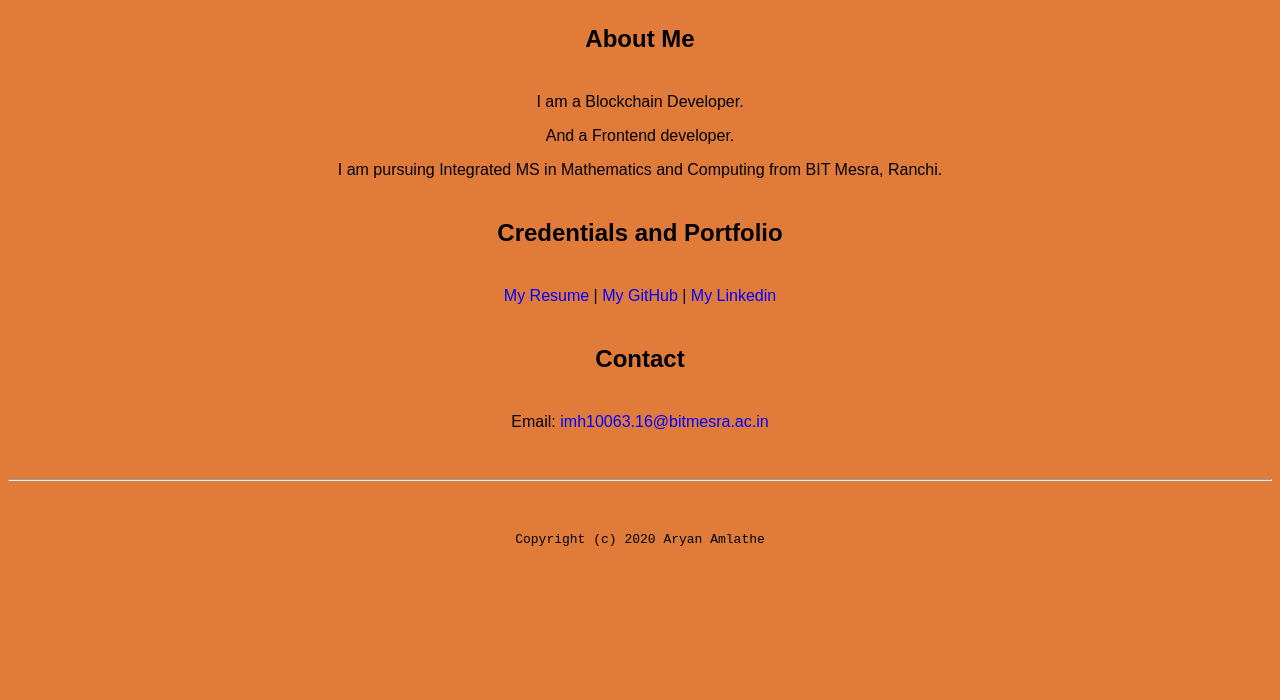
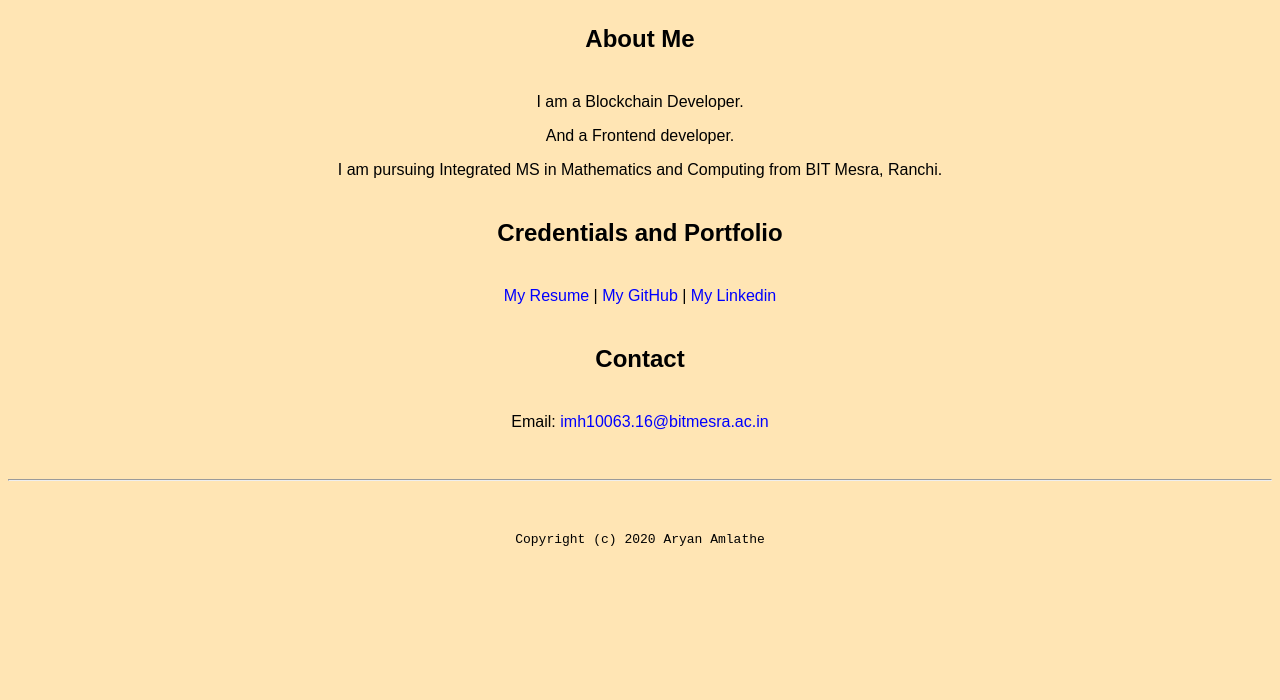
Before and after one commit to Amlathearyan/Amlathearyan.github.io, a plain HTML site: page index.html in a window 1280 px wide. Shown: the part 100-800 px from the top of the page. Drawn offline with Linux system fonts and the light colour scheme.

Commit message:
Update master.css

```diff
--- a/css/master.css
+++ b/css/master.css
@@ -16,7 +16,7 @@
 
   body {
     /* set the background color here */
-    background-color: #e07b39;
+    background-color: #FFE5B4;
     /* set the text color to black here */
     color: black;
     /* set the font here */
```
